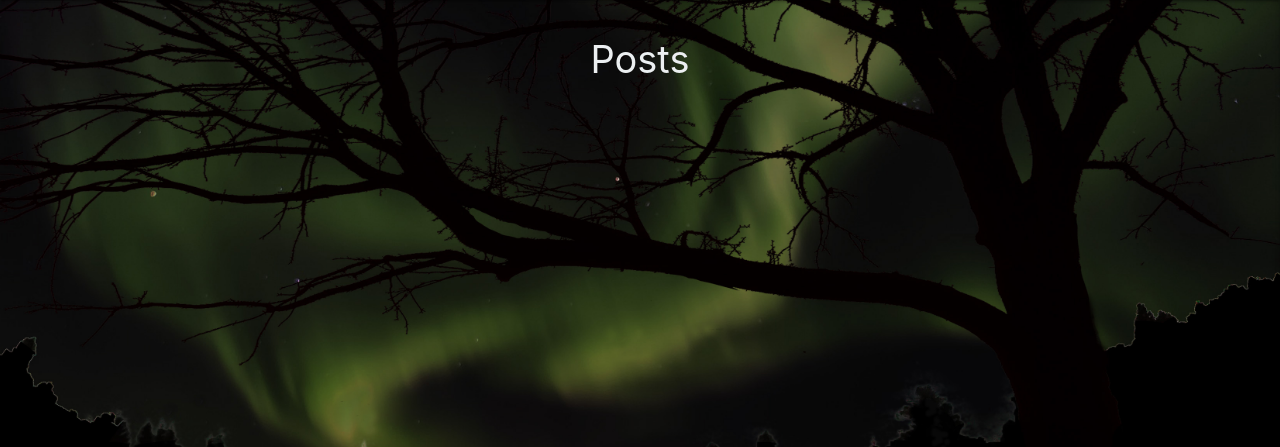
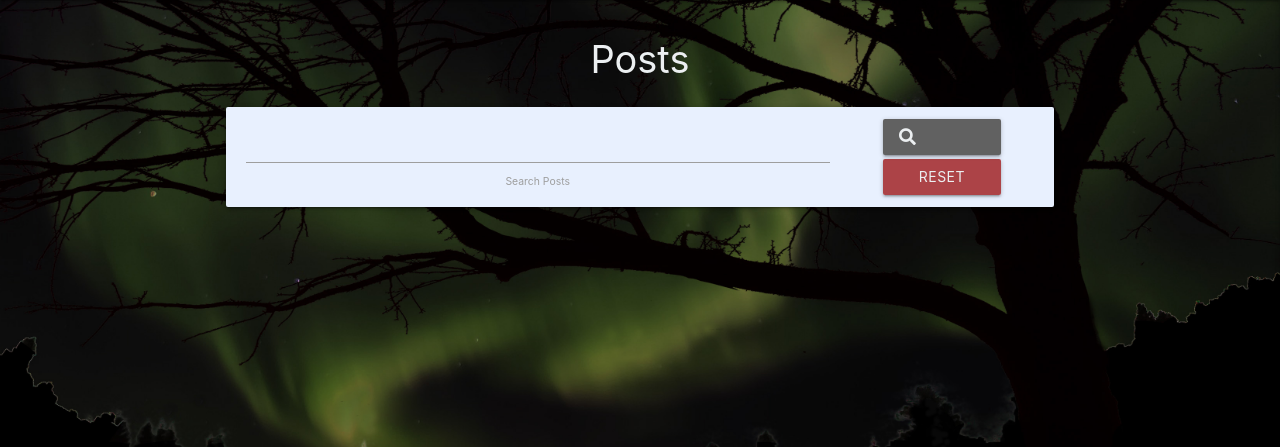
Before and after one commit to JakubKocerha/Travel-Post-MS3, a Flask app: page /get_posts in a window 1280 px wide. Shown: the part 64-511 px from the top of the page. Run offline with Flask 2, Linux system fonts and the light colour scheme; data that the repository does not hold is empty; some libraries are stand-ins or nearby versions.

Commit message:
Add search functionality.

```diff
--- a/app.py
+++ b/app.py
@@ -28,6 +28,15 @@ def home():
 def get_posts():
     posts = mongo.db.posts.find()
     return render_template("posts.html", posts=posts)
+
+
+# adds search functionality; code from CI tutorials
+@app.route("/search", methods=["GET", "POST"])
+def search():
+    query = request.form.get("query")
+    posts = mongo.db.posts.find({"$text": {"$search": query}})
+    return render_template("posts.html", posts=posts)
+
 
 # adds register functionality; code from CI turorials
 # excluding password confirmation validation
--- a/static/css/style.css
+++ b/static/css/style.css
@@ -60,6 +60,12 @@ h3 {
     margin-bottom: 0;
 }
 
+.search {
+    margin: .5rem 2.6rem 1rem 2.6rem;
+    padding: 10px;
+    background-color: #e8f0fe;
+}
+
 .collapsible-header {
     border-bottom: none;
     background-color:rgba(80, 80, 16 , 0.8);
@@ -88,6 +94,11 @@ img.responsive-img {
     width: 100%;
 }
 
+.search-btn {
+    margin: 2px 0;
+    width: 118px;
+}
+
 .post-button {
     padding: 0;
     margin-top: 10px;
@@ -95,6 +106,10 @@ img.responsive-img {
 }
 
 /* add post form */
+.dropdown-content li>span {
+    color: #000000;
+}
+
 .datepicker-date-display,
 .datepicker-table td.is-selected {
     background-color: #616161;
@@ -112,7 +127,7 @@ img.responsive-img {
 }
 
 .validate {
-    color:#616161;
+    color:#000000;
 }
 
 /* edit post form */
--- a/static/js/script.js
+++ b/static/js/script.js
@@ -23,7 +23,7 @@ $(document).ready(function(){
     // select validation from CI tutorials
     validateMaterializeSelect();
     function validateMaterializeSelect() {
-        let classValid = { "border-bottom": "1px solid #4caf50", "box-shadow": "0 1px 0 0 #4caf50" };
+        let classValid = { "border-bottom": "1px solid #4CAF50", "box-shadow": "0 1px 0 0 #4caf50" };
         let classInvalid = { "border-bottom": "1px solid #f44336", "box-shadow": "0 1px 0 0 #f44336" };
         if ($("select.validate").prop("required")) {
             $("select.validate").css({ "display": "block", "height": "0", "padding": "0", "width": "0", "position": "absolute" });
--- a/templates/posts.html
+++ b/templates/posts.html
@@ -2,6 +2,25 @@
 {% block content %}
 
     <h3 class="center-align blue-grey-text text-lighten-5">Posts</h3>
+
+    <div class="container">
+        <div class="row card-panel search">
+            <form action="{{ url_for('search') }}" method="POST" class="col s12">
+                <div class="row valign-wrapper center-align">
+                    <div class="input_field col s12">
+                        <input type="text" name="query" id="query" minlength="3" class="validate" required>
+                        <label for="query">Search Posts</label>
+                    </div>
+                    <div class="col s12 m4">
+                        <button type="submit" class="btn search-btn waves-effect waves-light blue-grey-text text-lighten-5 grey darken-2">
+                            <i class="fas fa-search left"></i> Search
+                        </button>
+                        <a href="{{ url_for('get_posts') }}" class="btn search-btn cancel-btn blue-grey-text text-lighten-5">Reset</a>
+                    </div>
+                </div>
+            </form>
+        </div>
+    </div>
 
     <div class="row container">
         <div class="col s12">
```
